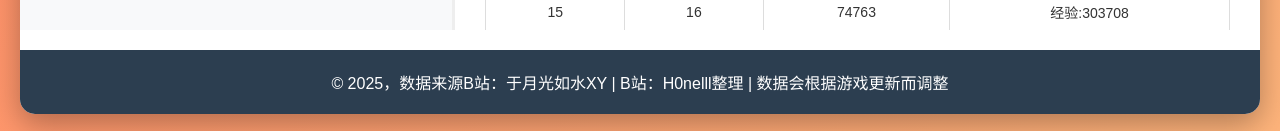
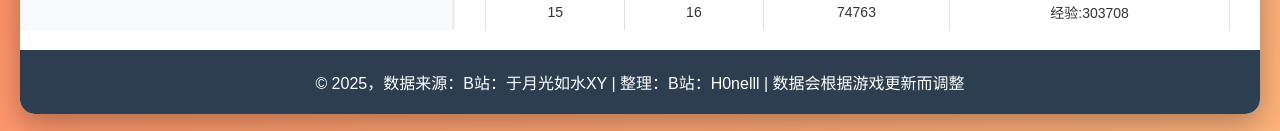
Before and after one commit to xujiu616/game, a plain HTML site: page index.html in a window 1280 px wide. Shown: the part 946-1077 px from the top of the page. Drawn offline with Linux system fonts and the light colour scheme.

Commit message:
Update index.html

```diff
--- a/index.html
+++ b/index.html
@@ -326,7 +326,8 @@
         </div>
 
         <div class="footer">
-            <p>© 2025，数据来源B站：于月光如水XY | B站：H0nelll整理 | 数据会根据游戏更新而调整</p>
+            <p>© 2025，数据来源：B站：于月光如水XY
+                | 整理：B站：H0nelll | 数据会根据游戏更新而调整</p>
         </div>
     </div>
 
```
